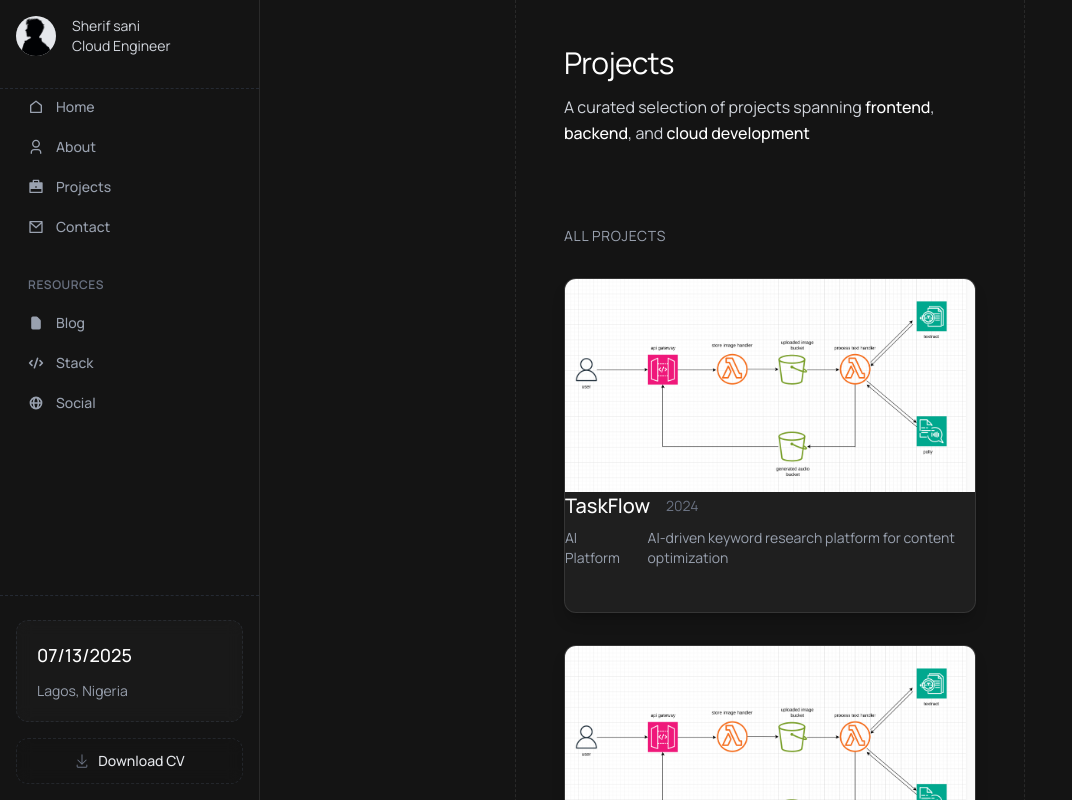
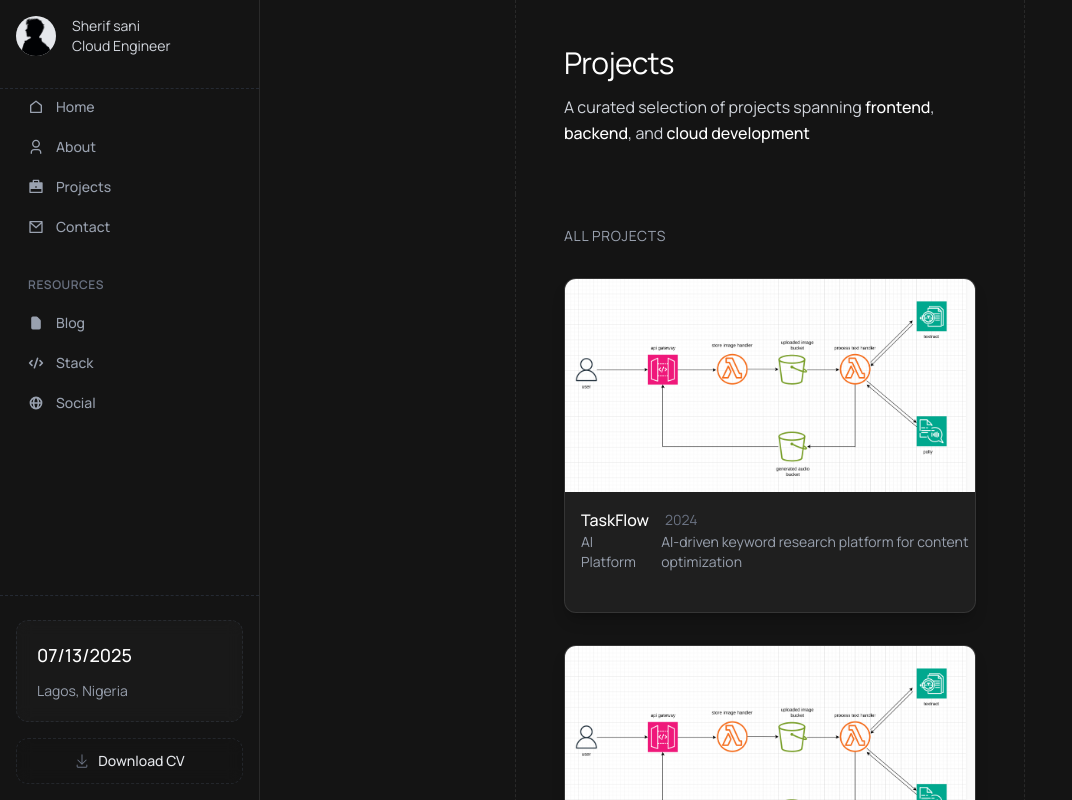
Before and after one commit to Sherifsani/bayt-v2, a Next.js app: page /projects in a window 1280 px wide. Shown: the top 800 px of the page, without its empty margins (0-1072 px from the left). Built offline with nearby package versions, Linux system fonts and the light colour scheme; a web font is replaced by a local one.

Commit message:
Refactor ProjectRow component: enhance layout and styling for improved presentation

```diff
--- a/app/components/projects/ProjectGrid.tsx
+++ b/app/components/projects/ProjectGrid.tsx
@@ -30,9 +30,9 @@ const ProjectRow = ({
         <img src="/featured/featured-img-1.png" className="w-full" alt="" />
       </div>
       {/* Project Info */}
-      <div className="flex-1 space-y-2">
+      <div className="flex-1 flex flex-col items-start w-full pl-4 pt-4">
         <div className="flex items-center gap-4">
-          <h3 className="text-lg md:text-xl font-medium text-white group-hover:text-gray-200 transition-colors">
+          <h3 className="font-medium text-white group-hover:text-gray-200 transition-colors">
             {project.title}
           </h3>
           <span className="text-sm text-gray-500">{project.year}</span>
@@ -49,7 +49,6 @@ const ProjectRow = ({
       {/* Action */}
       <div className="flex items-center">
         <button className="flex items-center gap-2 text-sm text-gray-400 hover:text-white transition-colors group/btn opacity-0 group-hover:opacity-100 transition-opacity duration-300">
-          <span>View</span>
           <svg
             className="w-4 h-4 transform group-hover/btn:translate-x-1 transition-transform"
             fill="none"
```
Also changed, not shown: app/components/projects/temp.txt (added).
